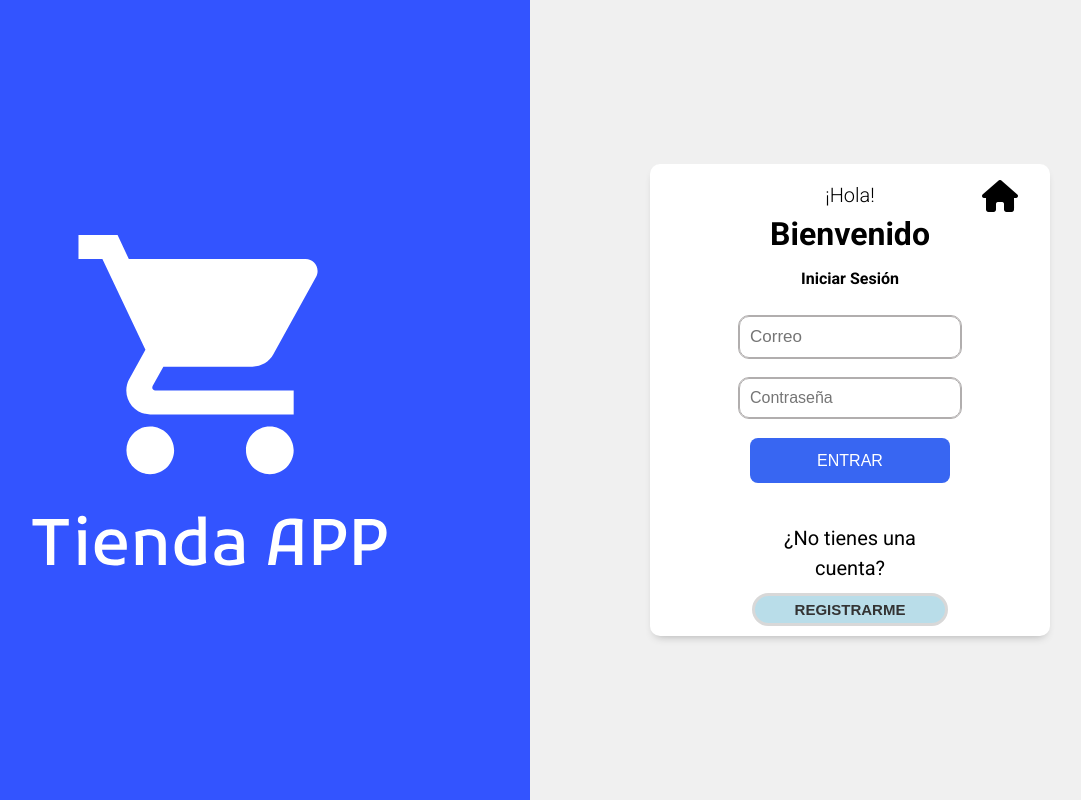
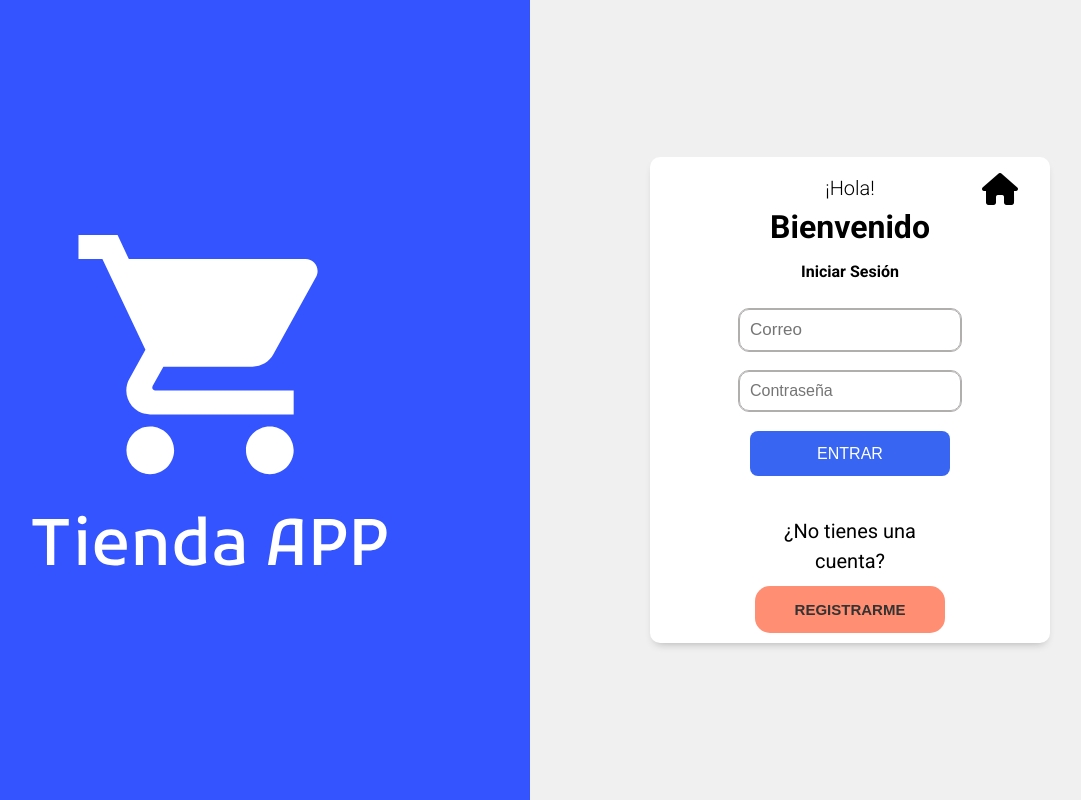
Before and after one commit to arekku17/TiendaAPP, a React (Vite) app: page /signin in a window 1280 px wide. Shown: the whole page, without its empty margins (110-1191 px from the left). Built offline with nearby package versions, Linux system fonts and the light colour scheme.

Commit message:
modify signup component to works register accounts

```diff
--- a/src/Products.css
+++ b/src/Products.css
@@ -15,7 +15,7 @@
 
 .img-product img{
     border-radius: 20px;
-    width: 100%;
+    width: 90%;
 
 }
 
@@ -80,7 +80,7 @@
     font-weight: 700;
 }
 
-@media only screen and (max-width: 800px) {
+@media only screen and (max-width: 850px) {
     .product{
         flex-direction: column-reverse;
         width: 90vw;
@@ -89,6 +89,7 @@
 
     .img-product{
         width: 100%;
+        margin-bottom: 2rem;
     }
 
     .product-info{
--- a/src/SignIn.css
+++ b/src/SignIn.css
@@ -7,8 +7,21 @@
     height: 100vh;
     width: 50%;
     display: flex;
+    animation-timing-function: ease-in-out;
+    animation-duration: 1.5s;
+    animation-name: opacityAnim;
 
+}
 
+@keyframes opacityAnim {
+    from {
+
+        opacity: 0;
+      }
+
+      to {
+        opacity: 1;
+      }
 }
 
 .left-signin-section {
@@ -18,7 +31,22 @@
     background-position: center;
     width: 50%;
     height: 100vh;
+    animation-timing-function: ease-in-out;
+    animation-duration: 1.5s;
+    animation-name: slidein-right
 
+}
+
+@keyframes slidein-right {
+    from {
+
+      width: 0;
+    }
+
+    to {
+      margin-right: 0%;
+      width: 50%;
+    }
 }
 
 .signin-section {
@@ -158,6 +186,11 @@
     padding: .8rem 0;
     border: none;
     border-radius: .5em;
+    transition: all .3s ease-in-out;
+}
+
+.form-submit:hover {
+    background: #0e3dc9;
 }
 
 .form-line {
@@ -174,16 +207,18 @@
     font-weight: 600;
     font-size: 15px;
     color: #333333;
-    padding-top: 5px;
-    padding-bottom: 5px;
+    padding-top: 15px;
+    padding-bottom: 15px;
     padding-left: 40px;
     padding-right: 40px;
-    background-color: #b9dde9;
-    border-color: #D8D8D8;
-    border-width: 3PX;
-    border-style: solid;
-    border-radius: 35px;
+    background-color: #ff8e72;
+    border: none;
+    border-radius: 15px;
     margin: 10px;
+}
+
+.form-button-register:hover{
+    background-color: #ff714e;
 }
 
 .form-error{
@@ -200,6 +235,11 @@
     right: 2rem;
     top: 1rem;
     cursor: pointer;
+    transition: all .3s ease-in-out;
+}
+
+.fa-solid:hover {
+    transform: scale(1.1);
 }
 
 .form-radio{
@@ -224,4 +264,14 @@
         width: 100%;
         height: 500px;
     }
+
+    @keyframes slidein-right {
+        from {
+          width: 0;
+        }
+
+        to {
+          width: 100%;
+        }
+    }
 }
--- a/src/components/Signup.jsx
+++ b/src/components/Signup.jsx
@@ -1,12 +1,16 @@
 import axios from "axios";
-import React from "react";
+import React, { useState } from "react";
 import { useForm } from "react-hook-form";
-import { Link } from "react-router-dom";
+import { Link, useNavigate } from "react-router-dom";
+import Swal from "sweetalert2";
 import "../SignIn.css";
 
 const SignUp = () => {
 
     const { register, formState: { errors }, handleSubmit } = useForm();
+    const [ errorPost, setErrorPost ] = useState("");
+    const navigate = useNavigate();
+
     const onSubmit = (data) => {
         postRegister(data);
     };
@@ -23,11 +27,22 @@ const SignUp = () => {
             password: data.password
         };
         axios.post(url, sortData)
-            .then(response => console.log(response))
+            .then(() => {
+                setErrorPost("");
+                Swal.fire({
+                    icon: "success",
+                    title: "Registro Exitoso",
+                    text: "Cuenta registrada exitosamente",
+                }).then(() => {
+                    navigate("/signin");
+                });
+
+            })
             .catch((error) => {
                 if (error.response) {
                     // La respuesta fue hecha y el servidor respondió con un código de estado
-                    console.log(error.response.data.message);
+                    if (error.response.data.error.code == 11000) setErrorPost("Ya existe una cuenta con este correo");
+                    else setErrorPost("Ocurrió un error al registrar");
                 }
             });
     };
@@ -102,11 +117,10 @@ const SignUp = () => {
                     </div>
 
                     <input type="submit" value="REGISTRARSE" className='form-submit' />
-
+                    {errorPost? <p className='form-error'>{errorPost}</p> : ""}
+                    <br />
 
                 </form>
-
-
 
             </div>
 
--- a/src/grid.css
+++ b/src/grid.css
@@ -37,3 +37,12 @@
 .selected{
     border-bottom: 3px solid rgb(255, 0, 0) !important;
 }
+
+@media only screen and (max-width: 850px) {
+    .grid-container{
+        justify-content: center;
+        display: grid;
+        grid-template-columns: repeat(auto-fill, 200px);
+        grid-gap: 20px;
+    }
+}
--- a/src/item.css
+++ b/src/item.css
@@ -84,3 +84,21 @@
 button{
     cursor: pointer;
 }
+
+@media only screen and (max-width: 850px) {
+    .item-container{
+        width: 100%;
+        height: 100%;
+        padding-top: 5px;
+    }
+
+    .img-item{
+        width: calc(100% - 20px);
+        height: 180px;
+    }
+
+    .img-item img{
+        width: calc(100%);
+        height: 100%;
+    }
+}
--- a/src/pagination.css
+++ b/src/pagination.css
@@ -4,6 +4,7 @@
     margin-bottom: 30px;
     display: flex;
     justify-content: center;
+    flex-wrap: wrap;
 }
 
 ul{
```
